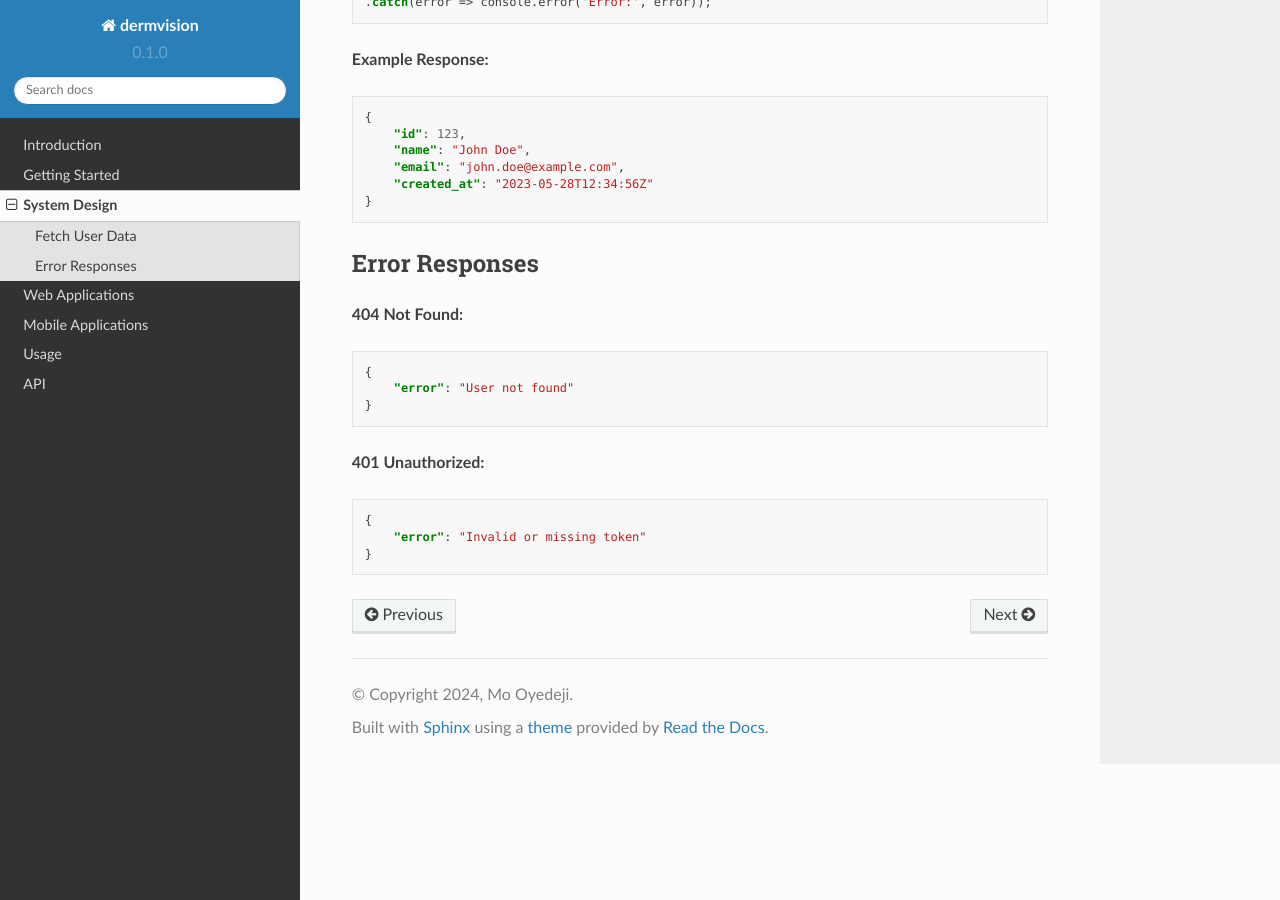
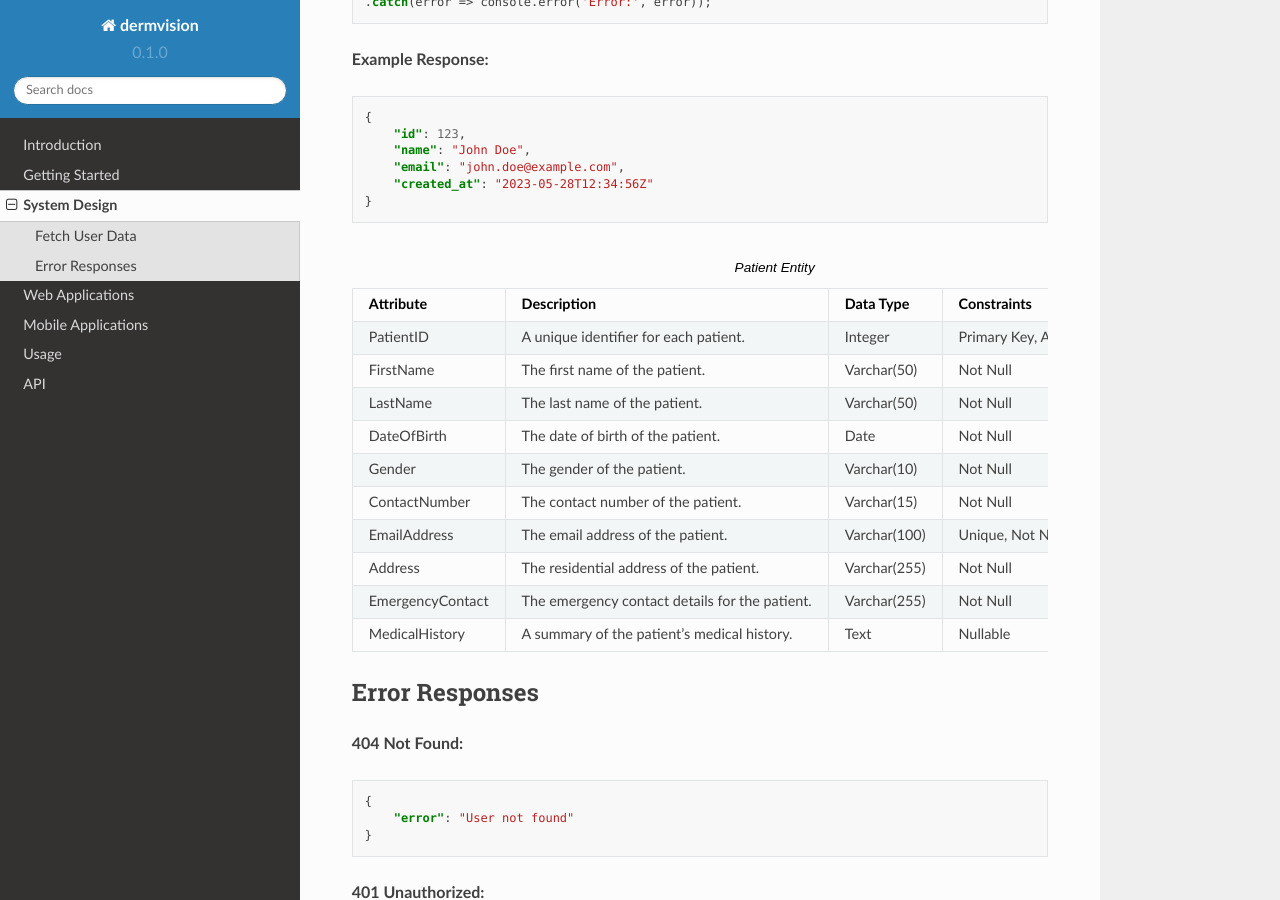
Before and after one commit to mojeedoyedeji/dermvision.docs, a Sphinx documentation site: the page built from docs/source/system-design.rst, in a window 1280 px wide and 900 px high, scrolled down 794 px. Built offline with Sphinx 7.4.7 and the Read the Docs theme 2.0.0, drawn with Linux system fonts in a browser that asks for light colours.

Commit message:
system design template

```diff
--- a/docs/source/system-design.rst
+++ b/docs/source/system-design.rst
@@ -49,6 +49,23 @@
         "created_at": "2023-05-28T12:34:56Z"
     }
 
+
+.. csv-table:: Patient Entity
+   :header: "Attribute", "Description", "Data Type", "Constraints"
+   :widths: 20, 40, 20, 20
+
+   "PatientID", "A unique identifier for each patient.", "Integer", "Primary Key, Auto-increment, Not Null"
+   "FirstName", "The first name of the patient.", "Varchar(50)", "Not Null"
+   "LastName", "The last name of the patient.", "Varchar(50)", "Not Null"
+   "DateOfBirth", "The date of birth of the patient.", "Date", "Not Null"
+   "Gender", "The gender of the patient.", "Varchar(10)", "Not Null"
+   "ContactNumber", "The contact number of the patient.", "Varchar(15)", "Not Null"
+   "EmailAddress", "The email address of the patient.", "Varchar(100)", "Unique, Not Null"
+   "Address", "The residential address of the patient.", "Varchar(255)", "Not Null"
+   "EmergencyContact", "The emergency contact details for the patient.", "Varchar(255)", "Not Null"
+   "MedicalHistory", "A summary of the patient's medical history.", "Text", "Nullable"
+
+
 Error Responses
 ---------------
 
```
